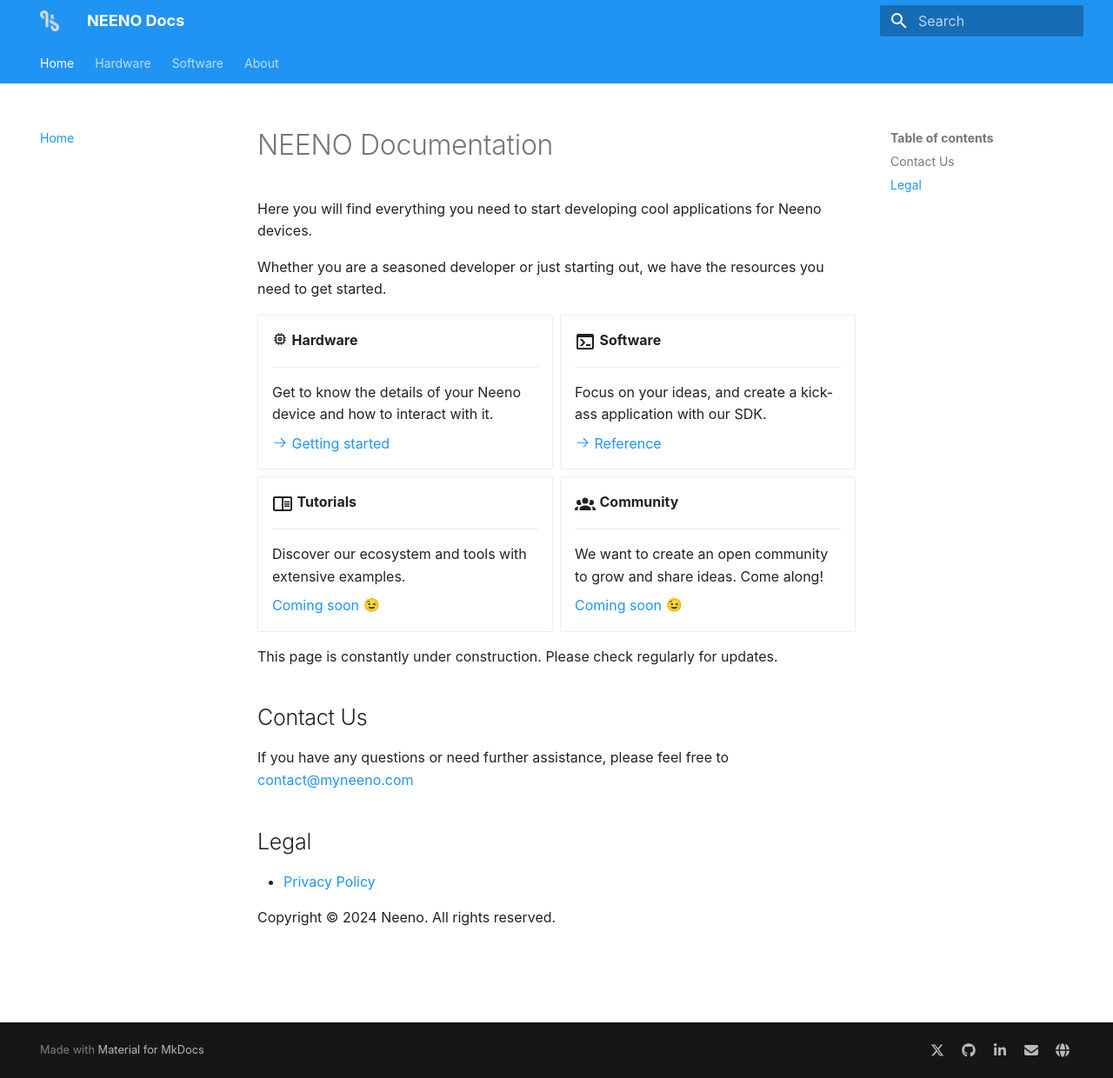
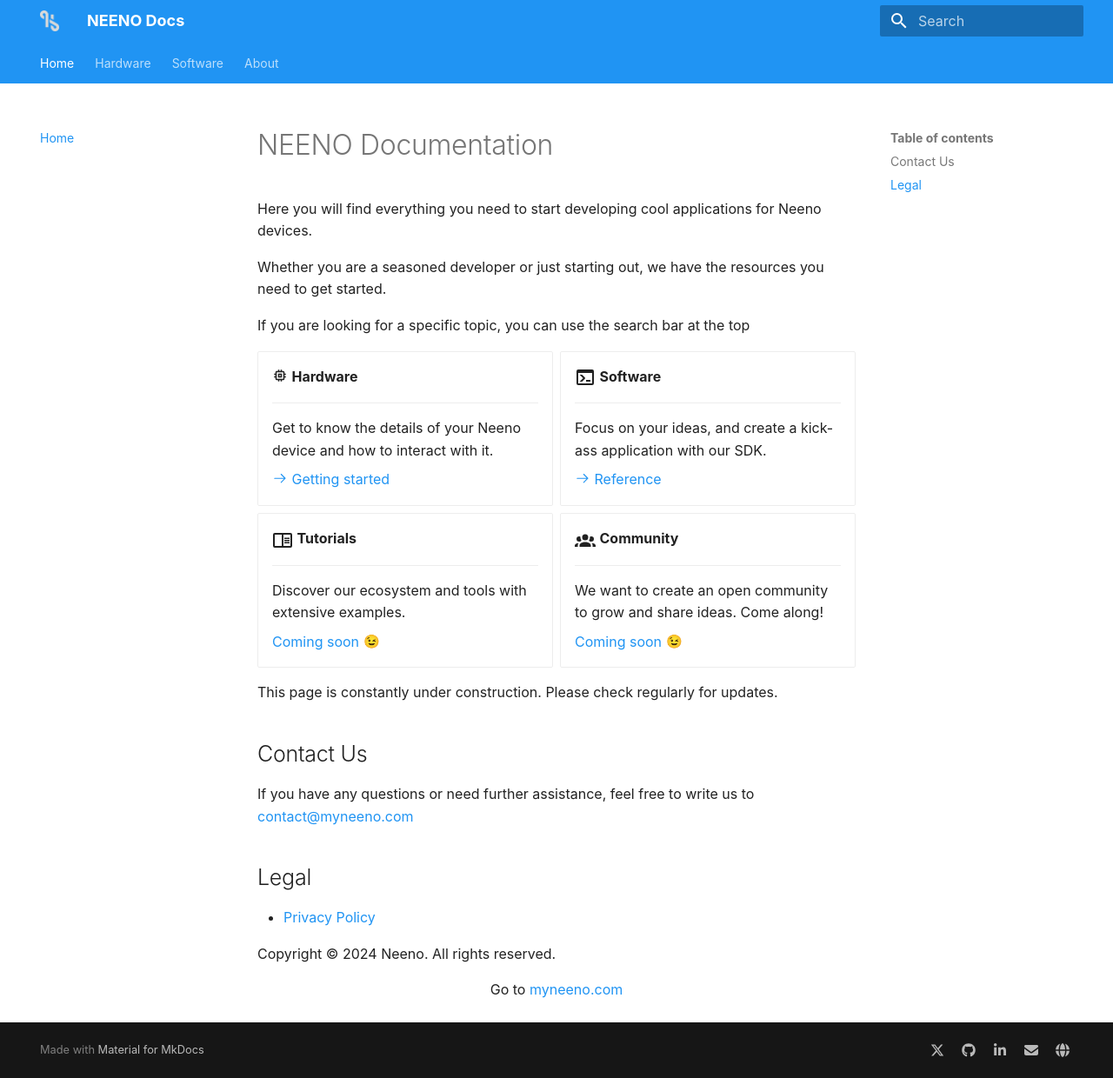
Before and after one commit to MyNeeno/docs, an MkDocs documentation site: the page built from docs/index.md, in a window 1280 px wide and 1240 px high. Shown: the whole window at 87% size. Built offline with MkDocs 1.6.1 and Material for MkDocs 9.7.7, drawn with Linux system fonts in a browser that asks for light colours; emoji names are drawn with the system emoji font; some web fonts are replaced.

Commit message:
Add link back to myneeno.com, and correct contact wording.

```diff
--- a/docs/index.md
+++ b/docs/index.md
@@ -1,3 +1,5 @@
+
+
 # NEENO Documentation
 
 Here you will find everything you need to start developing cool applications
@@ -5,6 +7,8 @@
 
 Whether you are a seasoned developer or just starting out, we have the
 resources you need to get started.
+
+If you are looking for a specific topic, you can use the search bar at the top
 
 <div class="grid cards" markdown>
 
@@ -46,7 +50,7 @@
 
 ## Contact Us
 
-If you have any questions or need further assistance, please feel free to
+If you have any questions or need further assistance, feel free to write us to
 <contact@myneeno.com>
 
 ## Legal
@@ -54,3 +58,5 @@
 - [Privacy Policy](privacy-policy.md)
 
 Copyright © 2024 Neeno. All rights reserved.
+
+<p style="text-align: center;">Go to <a href="https://myneeno.com">myneeno.com</a></p>
```
